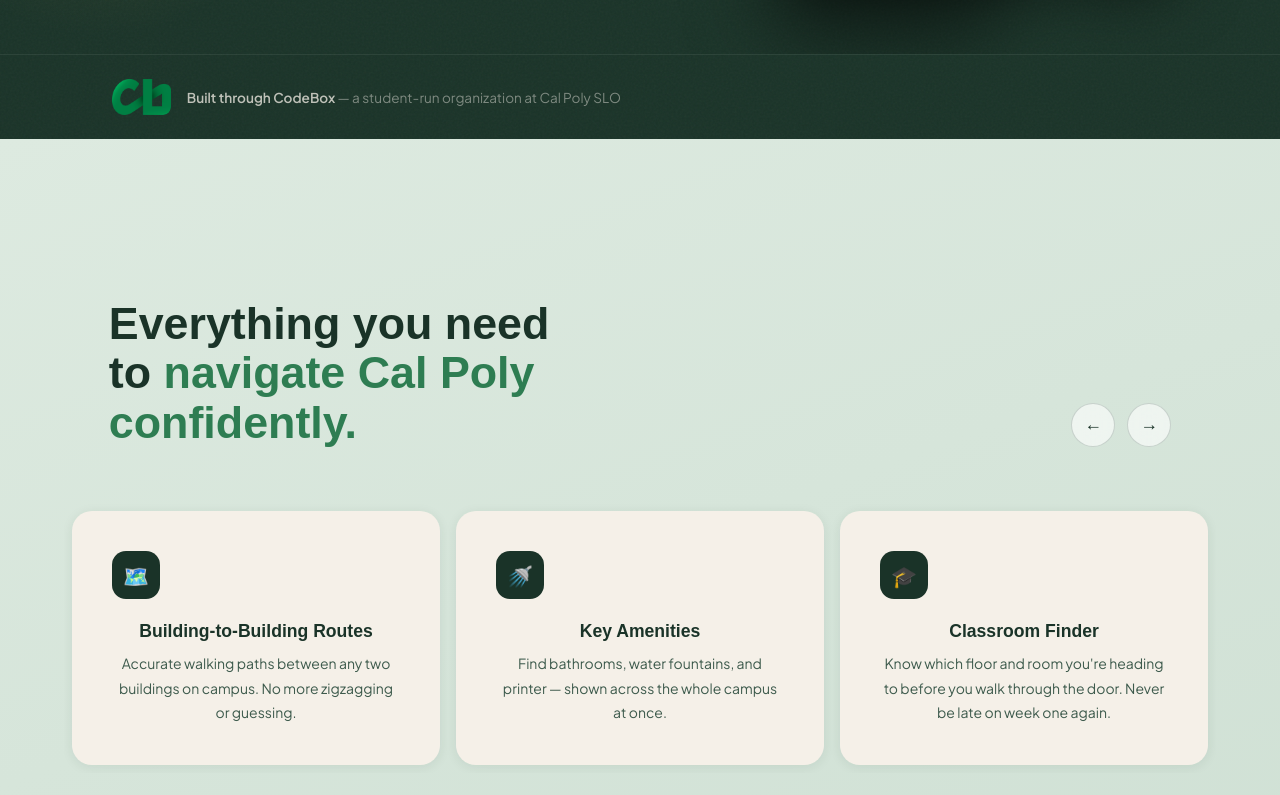
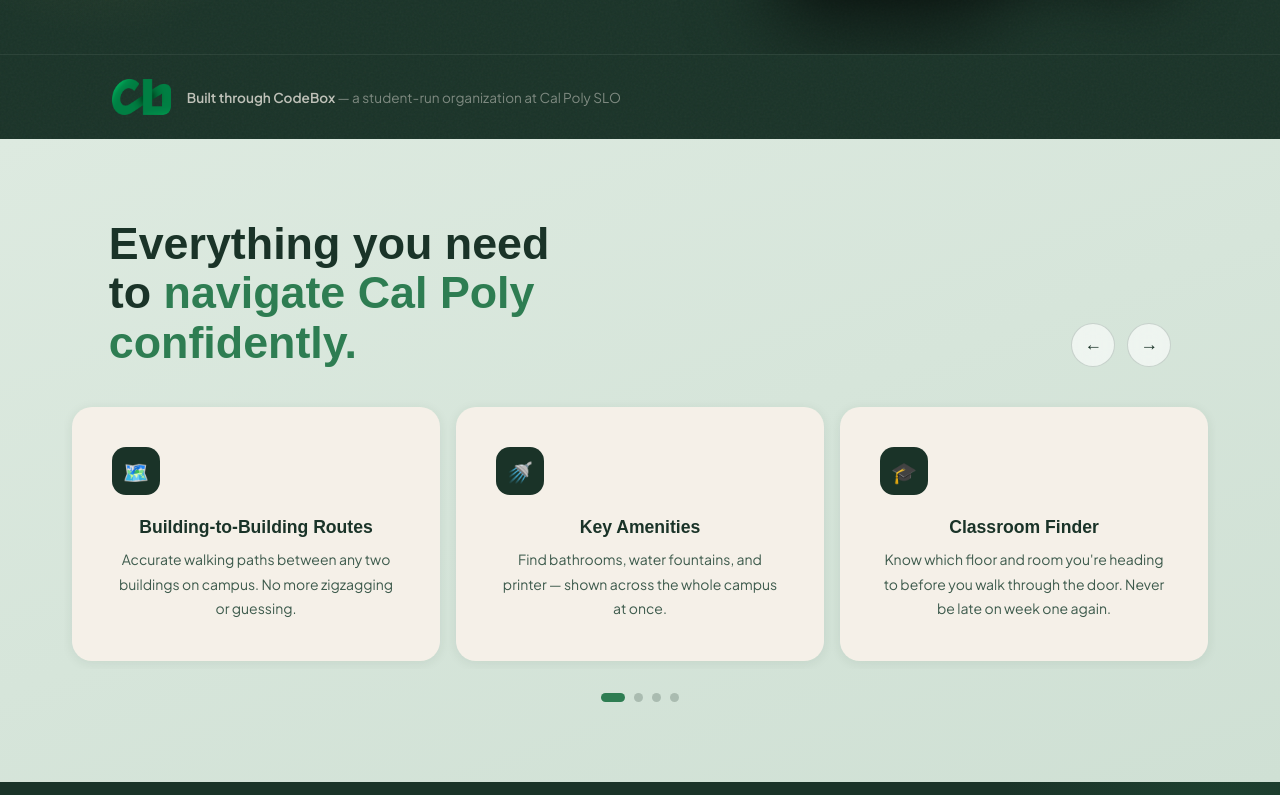
Before and after one commit to whiniy/mmLandingPage, a React (Create React App) app in the folder my-app/: page / in a window 1280 px wide. Shown: the part 700-1495 px from the top of the page. Built offline with nearby package versions, Linux system fonts and the light colour scheme.

Commit message:
adjusted first section again, reduced background height of second section

```diff
--- a/my-app/src/index.css
+++ b/my-app/src/index.css
@@ -99,6 +99,7 @@ body {
 
 /* ─── Hero ─── */
 .hero {
+  min-height: 100svh;
   height: auto;
   background: var(--forest);
   position: relative;
@@ -409,7 +410,7 @@ body {
 /* ─── Features Carousel ─── */
 .features {
   background: linear-gradient(160deg, #ddeae0 0%, #cfe0d4 100%);
-  padding: 10rem var(--section-padding-x);
+  padding: 5rem var(--section-padding-x);
 }
 
 .features-header {
@@ -417,7 +418,7 @@ body {
   align-items: flex-end;
   justify-content: space-between;
   gap: 2rem;
-  margin-bottom: 3.5rem;
+  margin-bottom: 2rem;
 }
 
 .features-header .section-heading {
```
